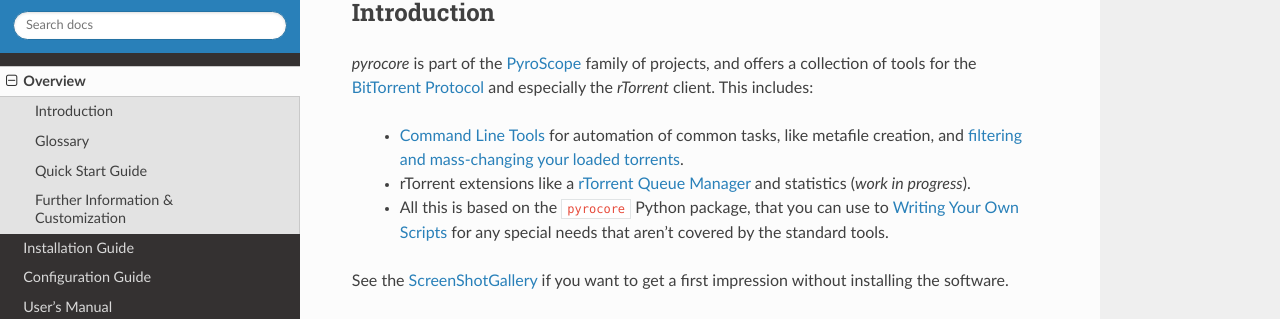
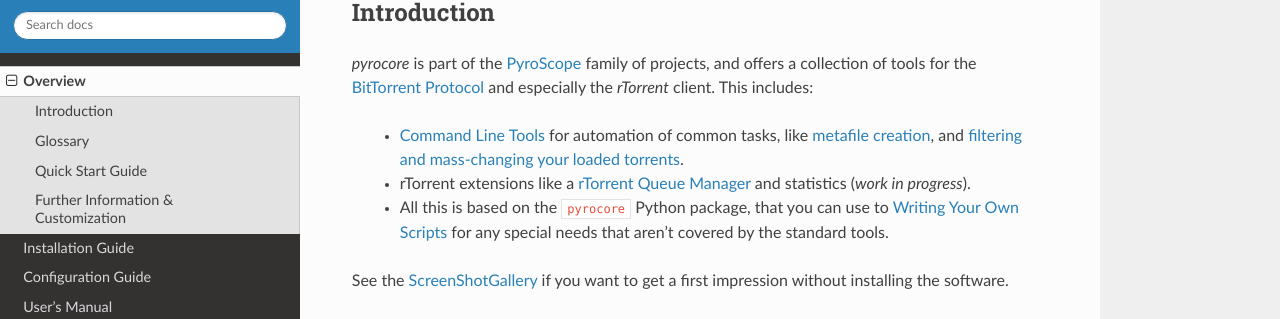
Before and after one commit to pyroscope/pyrocore, a Sphinx documentation site: the page built from docs/overview.rst, in a window 1280 px wide and 900 px high. Shown: the part 164-483 px from the top of the window. Built offline with Sphinx 7.4.7 and the Read the Docs theme 2.0.0, drawn with Linux system fonts in a browser that asks for light colours; part of the change alters nothing that is shown.

```diff
--- a/docs/overview.rst
+++ b/docs/overview.rst
@@ -8,8 +8,8 @@ Introduction
 collection of tools for the :ref:`bt-protocol` and especially the
 *rTorrent* client. This includes:
 
-  * :ref:`CommandLineTools` for automation of common tasks, like metafile creation, and
-    :ref:`filtering and mass-changing your loaded torrents <rtcontrol-examples>`.
+  * :ref:`command-line-tools` for automation of common tasks, like :ref:`metafile creation <mktor>`, and
+    :ref:`filtering and mass-changing your loaded torrents <rtcontrol>`.
   * rTorrent extensions like a :ref:`QueueManager` and statistics (*work in progress*).
   * All this is based on the ``pyrocore`` Python package, that you can
     use to :doc:`scripts` for any special needs that aren't covered by
@@ -26,6 +26,8 @@ To get in contact and share your experiences with other users of
 .. _`PyroScope`: https://github.com/pyroscope
 .. _`pyroscope-users`: http://groups.google.com/group/pyroscope-users
 
+
+.. _glossary:
 
 Glossary
 --------
```
